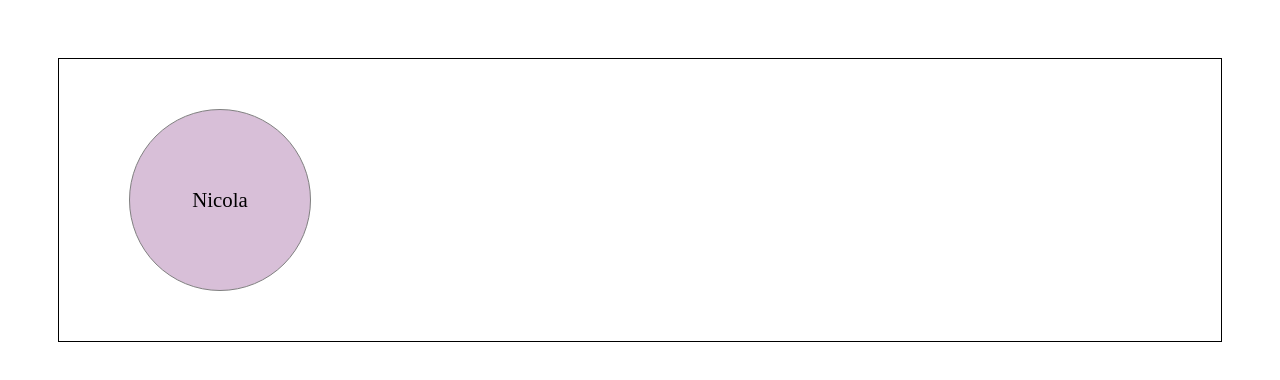
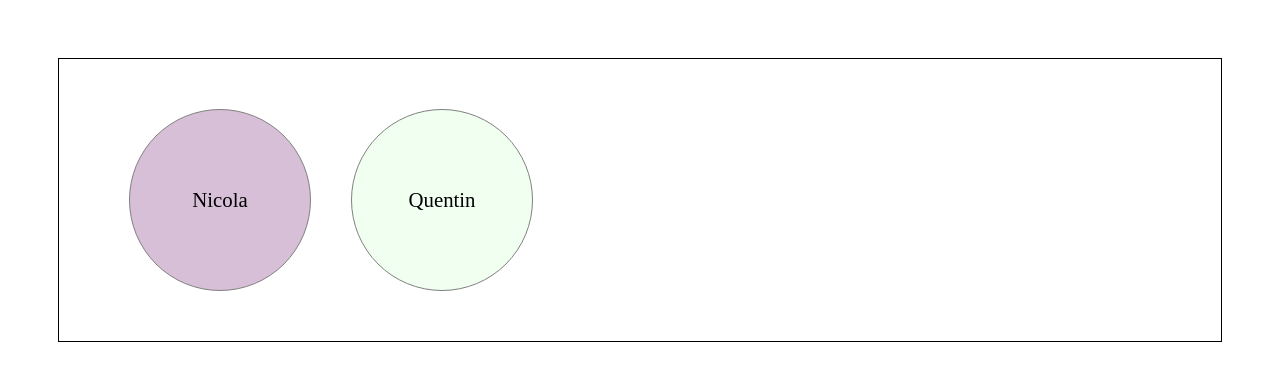
Before and after one commit to quentinlavenir/git-exercice, a plain HTML site: page index.html in a window 1280 px wide. Drawn offline with Linux system fonts and the light colour scheme.

Commit message:
modificationprenom

```diff
--- a/index.html
+++ b/index.html
@@ -17,7 +17,9 @@
     </div>
 
     <!-- Les élèves -->
-
+    <div class="personne eleve">
+      Quentin
+    </div>
 
   </div>
 </body>
```
